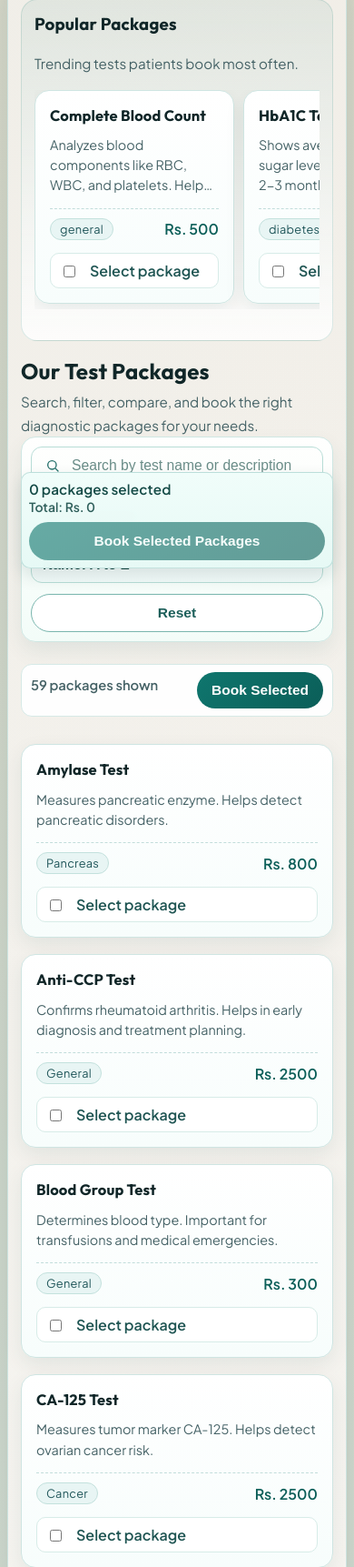
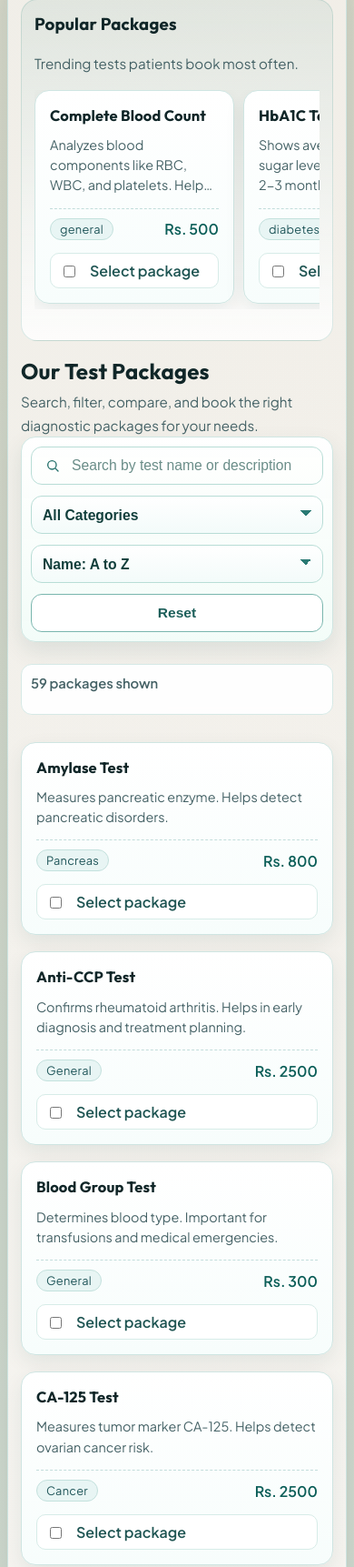
Before and after one commit to sujalkhadgi7/diagonistic-lab, a PHP site: page /health-package.php in a window 390 px wide. Shown: the part 211-1934 px from the top of the page at 91% size. Run offline with PHP 8.4, Linux system fonts and the light colour scheme.

Commit message:
feat: implement floating quick action bar for improved booking experience; refine package controls layout

```diff
--- a/assets/css/style.css
+++ b/assets/css/style.css
@@ -862,21 +862,21 @@ footer p {
     }
 }
 
-/* UX refinement: dock action bar in-page instead of floating window */
+/* Floating quick action bar for better booking UX */
 #packages form[action="booking-success.php"] {
-    padding-bottom: 18px;
+    padding-bottom: 112px;
 }
 
 #packages form #bookingQuickBar {
-    position: sticky;
-    bottom: 10px;
-    left: auto;
-    transform: none;
-    width: 100%;
-    margin-top: 14px;
-    z-index: 6;
-    box-shadow: 0 8px 18px rgba(16, 62, 58, 0.14);
-    border-radius: 12px;
+    position: fixed;
+    left: 50%;
+    bottom: 14px;
+    transform: translateX(-50%);
+    width: min(980px, calc(100% - 24px));
+    margin-top: 0;
+    z-index: 60;
+    box-shadow: 0 14px 30px rgba(16, 62, 58, 0.2);
+    border-radius: 14px;
     background: linear-gradient(180deg, rgba(240, 253, 250, 0.98), rgba(230, 249, 245, 0.98));
 }
 
@@ -903,13 +903,59 @@ footer p {
 
 @media (max-width: 640px) {
     #packages form[action="booking-success.php"] {
-        padding-bottom: 12px;
+        padding-bottom: 120px;
     }
 
     #packages form #bookingQuickBar {
         bottom: 8px;
-        width: 100%;
+        width: calc(100% - 12px);
         border-radius: 10px;
         padding: 8px;
     }
 }
+
+/* Final override for filter/search controls to prevent unstyled render */
+#packages form[action="booking-success.php"] .package-controls {
+    display: grid;
+    grid-template-columns: 2.2fr 1fr 1fr auto;
+    gap: 12px;
+    align-items: center;
+    padding: 12px;
+    margin-bottom: 12px;
+    border: 1px solid #cfe6e2;
+    border-radius: 16px;
+    background: linear-gradient(180deg, rgba(255, 255, 255, 0.96), rgba(242, 252, 249, 0.94));
+    box-shadow: 0 10px 24px rgba(16, 73, 68, 0.1);
+}
+
+#packages form[action="booking-success.php"] .package-controls>input,
+#packages form[action="booking-success.php"] .package-controls>select {
+    min-height: 46px;
+    border: 1px solid #b8ddd6;
+    border-radius: 12px;
+    background: linear-gradient(180deg, #ffffff, #f5fcfb);
+    color: #123f3c;
+    font-weight: 600;
+}
+
+#packages form[action="booking-success.php"] .package-controls>#packageReset {
+    min-height: 46px;
+    border: 1px solid #7ab6ae;
+    border-radius: 12px;
+    background: #ffffff;
+    color: #1c5f5a;
+}
+
+@media (max-width: 860px) {
+    #packages form[action="booking-success.php"] .package-controls {
+        grid-template-columns: 1fr 1fr;
+        padding: 10px;
+    }
+
+    #packages form[action="booking-success.php"] .package-controls>input,
+    #packages form[action="booking-success.php"] .package-controls>select,
+    #packages form[action="booking-success.php"] .package-controls>#packageReset {
+        grid-column: span 2;
+        min-height: 42px;
+    }
+}
--- a/health-package.php
+++ b/health-package.php
@@ -65,9 +65,6 @@ include_once __DIR__ . '/src/constants/table.php';
 
             <div class="package-result-meta">
                 <p id="packageResultCount" aria-live="polite"></p>
-                <button type="submit" class="btn" id="inlineBookButton" disabled>
-                    Book Selected
-                </button>
             </div>
 
 
```
